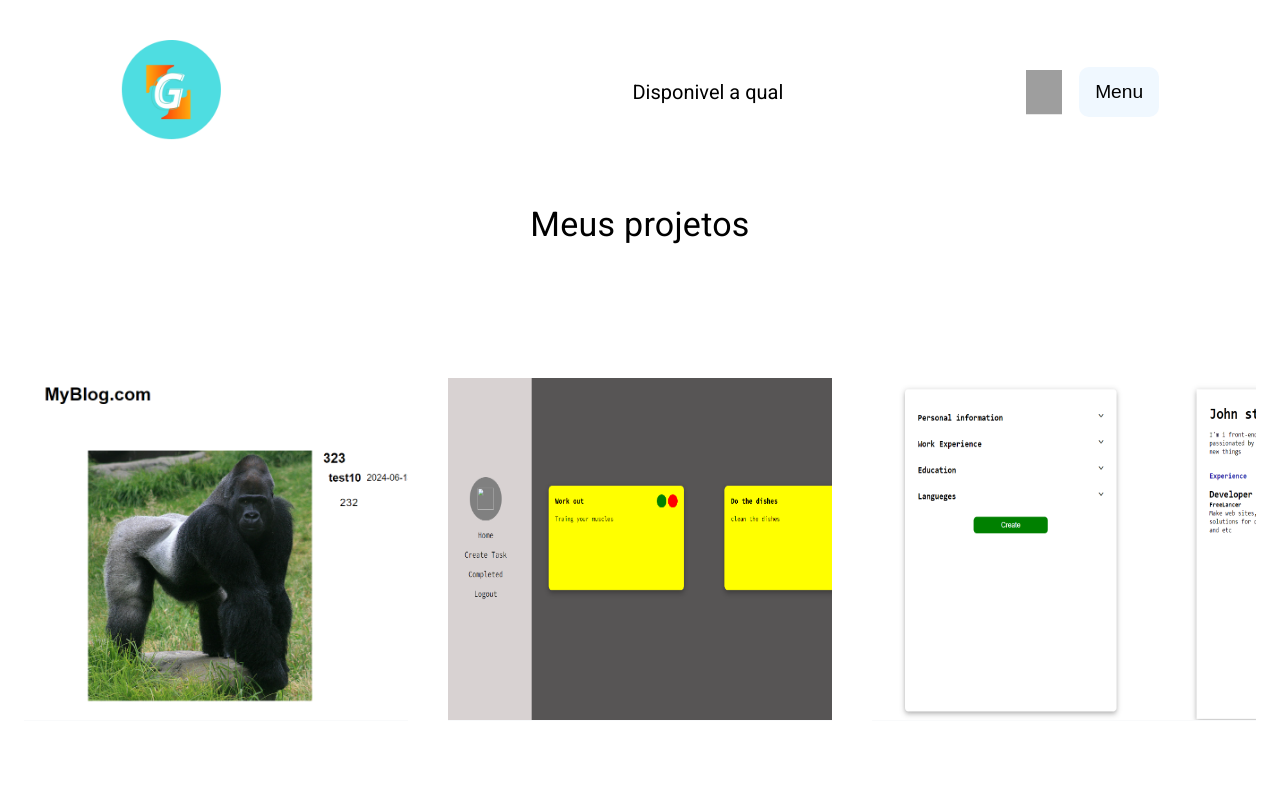
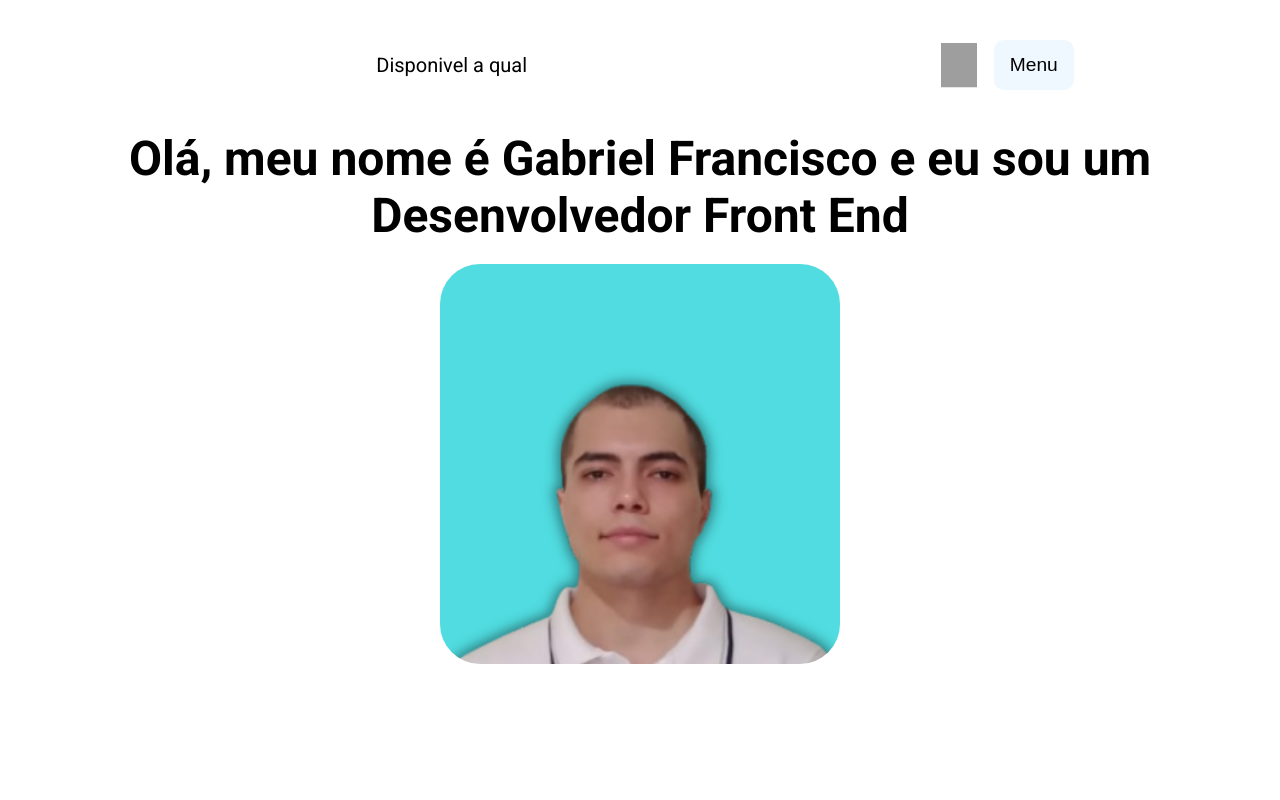
Before and after one commit to gab9244/MyPortfolio, a React (Vite) app in the folder vite-project/: page /MoreProjects in a window 1280 px wide. Shown: the top 800 px of the page. Built offline with nearby package versions, Linux system fonts and the light colour scheme; grey boxes are pictures that could not be loaded.

Commit message:
removing links

```diff
--- a/vite-project/src/Components/Header.jsx
+++ b/vite-project/src/Components/Header.jsx
@@ -1,6 +1,6 @@
 import { useContext, useState } from "react";
 import { UserContext } from "./UserContext";
-import { Link } from "react-router-dom";
+// import { Link } from "react-router-dom";
 export const Header = () => {
   const [MenuOn, setMenuOn] = useState(false);
   const { Language, setLanguage } = useContext(UserContext);
@@ -15,9 +15,9 @@ export const Header = () => {
   return (
     <>
       <header className="Header">
-        <Link to="/">
+        {/* <Link to="/">
           <img src="MeuLogo.png" alt="" id="Logo" />
-        </Link>
+        </Link> */}
         {/* É necessário ter o mesmo texto duas vezes para poder criar o efeito */}
         <div className="slider">
           {Language ? (
@@ -72,21 +72,21 @@ export const Header = () => {
             <div className="Menu">
               {Language ? (
                 <ul>
-                  <li>
+                  {/* <li>
                     <Link to ={"/Sobre"}>About</Link>
                   </li>
                   <li>
                     <Link to={"/MoreProjects"}>Projects</Link>
-                  </li>
+                  </li> */}
                   <li><a href="https://www.linkedin.com/in/gabriel-francisco-s/" target="_blank">Linkedin</a></li>
                   <li><a href="https://github.com/gab9244" target="_blank">Github</a></li>
                 </ul>
               ) : (
                 <ul>
-                  <li><Link to ={"/Sobre"}>Sobre</Link></li>
+                  {/* <li><Link to ={"/Sobre"}>Sobre</Link></li>
                   <li>
                     <Link to={"/MoreProjects"}>Projetos</Link>
-                  </li>
+                  </li> */}
                   <li><a href="https://www.linkedin.com/in/gabriel-francisco-s/" target="_blank">Linkedin</a></li>
                   <li><a href="https://github.com/gab9244" target="_blank">Github</a></li>
                 </ul>
--- a/vite-project/src/Components/Pages.jsx
+++ b/vite-project/src/Components/Pages.jsx
@@ -1,23 +1,23 @@
-//Neste componente lidaremos com os páginas do site
+// //Neste componente lidaremos com os páginas do site
 
 
-import { Routes, Route } from "react-router-dom";
-import {Layout} from "./Layout"
-import { MoreProjects } from "./MoreProjects";
-import { App } from "./App";
-import { UserProvider } from "./UserContext";
-import { Sobre } from "./Sobre";
+// import { Routes, Route } from "react-router-dom";
+// import {Layout} from "./Layout"
+// import { MoreProjects } from "./MoreProjects";
+// import { App } from "./App";
+// import { UserProvider } from "./UserContext";
+// import { Sobre } from "./Sobre";
 
-export const Pages = () => {
-  return (
-    <UserProvider>
-      <Routes>
-        <Route path="/" element = {< App/>} />
-          <Route path="/" element ={<Layout/>}>
-                  <Route path="/MoreProjects" element ={<MoreProjects/>}/>
-                  <Route path="/Sobre" element = {<Sobre/>}/>
-          </Route>
-      </Routes>
-    </UserProvider>
-  )
-}
+// export const Pages = () => {
+//   return (
+//     <UserProvider>
+//       <Routes>
+//         <Route path="/" element = {< App/>} />
+//           <Route path="/" element ={<Layout/>}>
+//                   <Route path="/MoreProjects" element ={<MoreProjects/>}/>
+//                   <Route path="/Sobre" element = {<Sobre/>}/>
+//           </Route>
+//       </Routes>
+//     </UserProvider>
+//   )
+// }
--- a/vite-project/src/main.jsx
+++ b/vite-project/src/main.jsx
@@ -1,6 +1,7 @@
 import React from "react";
 import { createRoot } from "react-dom/client";
 import { StrictMode } from "react";
+// import { BrowserRouter } from "react-router-dom";
 
 import "./Styles/index.css";
 import "./Styles/Header.css";
@@ -10,12 +11,13 @@ import "./Styles/Projects.css";
 import "./Styles/Contact.css";
 import "./Styles/Sobre.css";
 
-import { BrowserRouter } from "react-router-dom";
-import { Pages } from "./Components/Pages";
+// import { Pages } from "./Components/Pages";
+import {App} from "./Components/App"
 createRoot(document.getElementById("root")).render(
   <StrictMode>
-    <BrowserRouter basename="/">
-      <Pages />
-    </BrowserRouter>
+    {/* <BrowserRouter basename="/"> */}
+      {/* <Pages /> */}
+      <App />
+    {/* </BrowserRouter> */}
   </StrictMode>
 );
```
